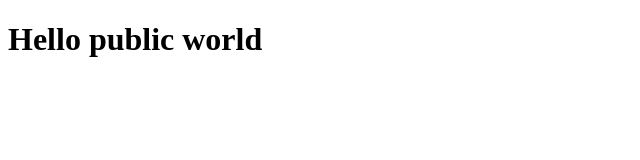
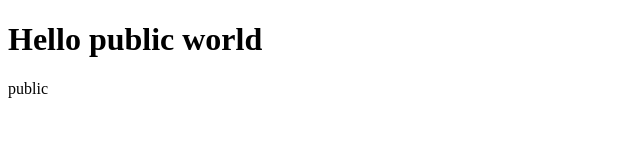
Before and after one commit to FBW-WD-22-D07/uib-84-publish-NancyKlemm, a website: page index.html in a window 1280 px wide. Shown: the full height of the page, 0-640 px from the left. Drawn offline with Linux system fonts and the light colour scheme.

Commit message:
update page

```diff
--- a/index.html
+++ b/index.html
@@ -8,5 +8,6 @@
 </head>
 <body>
     <h1>Hello public world</h1>
+    public
 </body>
 </html>
```
